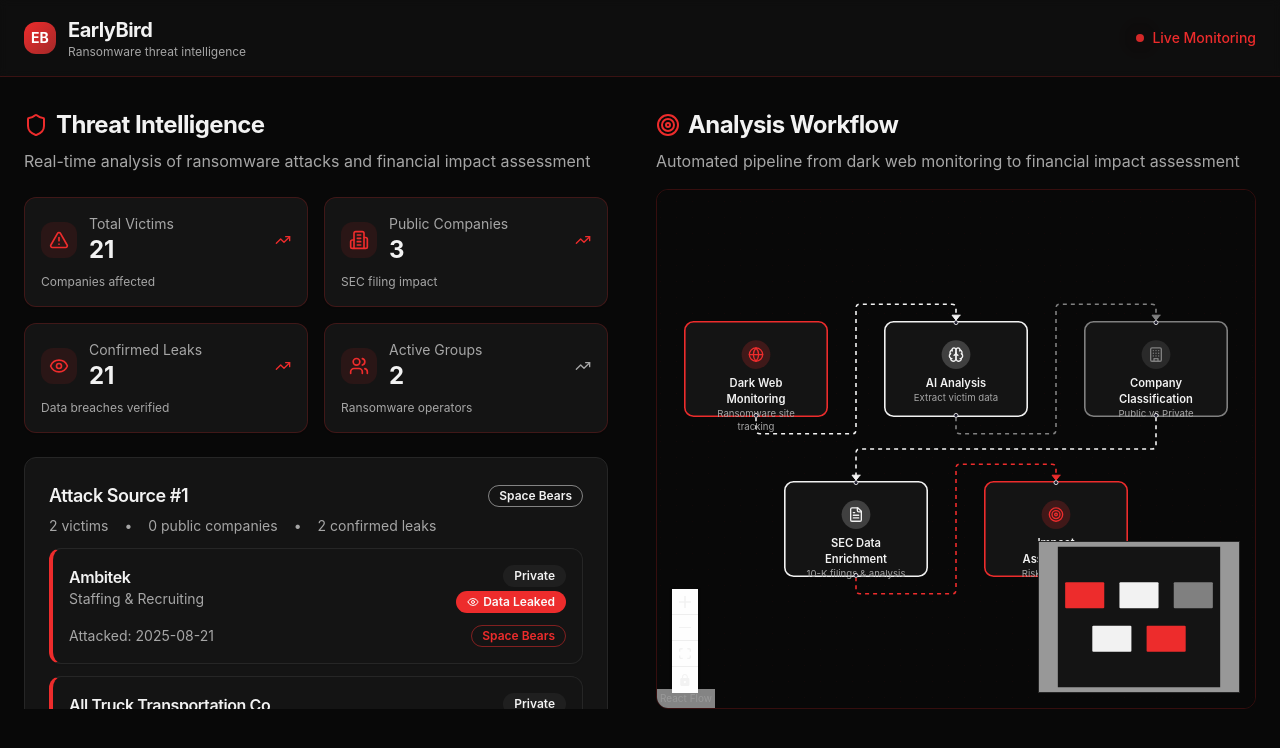
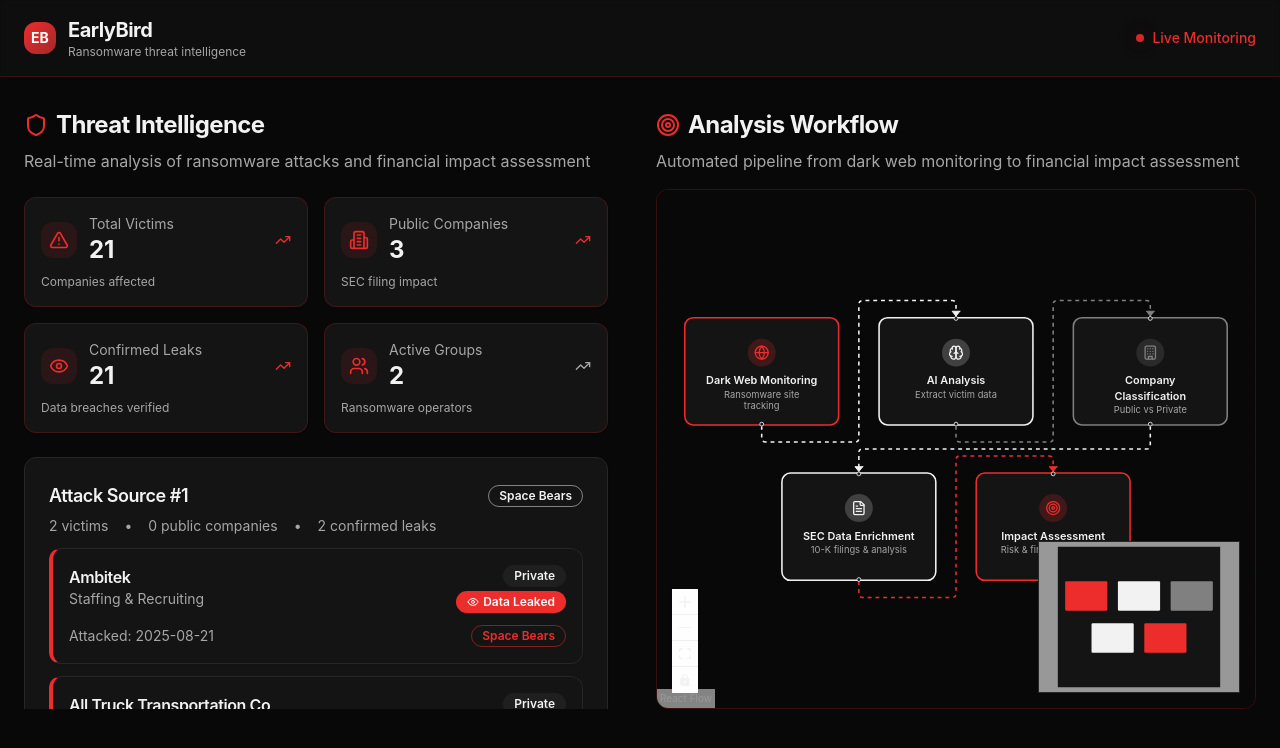
Before and after one commit to pjv4yj/ransomware-tracker-web, a React (Vite) app: page / in a window 1280 px wide. Shown: the top 748 px of the page. Built offline with nearby package versions, Linux system fonts and the light colour scheme.

Commit message:
Fix React Flow styling
Update React Flow control panel to dark mode and adjust node text wrapping.

```diff
--- a/src/components/AnalysisFlow.tsx
+++ b/src/components/AnalysisFlow.tsx
@@ -21,13 +21,13 @@ const initialNodes: Node[] = [
     type: 'input',
     data: {
       label: (
-        <div className="flex flex-col items-center space-y-2 p-3">
+        <div className="flex flex-col items-center space-y-2 p-4">
           <div className="p-2 rounded-full bg-danger/20">
             <Globe className="h-5 w-5 text-danger" />
           </div>
           <div className="text-center">
-            <div className="font-semibold text-sm">Dark Web Monitoring</div>
-            <div className="text-xs text-muted-foreground">Ransomware site tracking</div>
+            <div className="font-semibold text-sm text-foreground">Dark Web Monitoring</div>
+            <div className="text-xs text-muted-foreground text-center leading-tight">Ransomware site tracking</div>
           </div>
         </div>
       )
@@ -37,21 +37,21 @@ const initialNodes: Node[] = [
       background: 'hsl(var(--card))',
       border: '2px solid hsl(var(--danger))',
       borderRadius: '12px',
-      width: 180,
-      height: 120,
+      width: 200,
+      height: 140,
     },
   },
   {
     id: '2',
     data: {
       label: (
-        <div className="flex flex-col items-center space-y-2 p-3">
+        <div className="flex flex-col items-center space-y-2 p-4">
           <div className="p-2 rounded-full bg-success/20">
             <Brain className="h-5 w-5 text-success" />
           </div>
           <div className="text-center">
-            <div className="font-semibold text-sm">AI Analysis</div>
-            <div className="text-xs text-muted-foreground">Extract victim data</div>
+            <div className="font-semibold text-sm text-foreground">AI Analysis</div>
+            <div className="text-xs text-muted-foreground text-center leading-tight">Extract victim data</div>
           </div>
         </div>
       )
@@ -61,21 +61,21 @@ const initialNodes: Node[] = [
       background: 'hsl(var(--card))',
       border: '2px solid hsl(var(--success))',
       borderRadius: '12px',
-      width: 180,
-      height: 120,
+      width: 200,
+      height: 140,
     },
   },
   {
     id: '3',
     data: {
       label: (
-        <div className="flex flex-col items-center space-y-2 p-3">
+        <div className="flex flex-col items-center space-y-2 p-4">
           <div className="p-2 rounded-full bg-neutral/20">
             <Building className="h-5 w-5 text-neutral" />
           </div>
           <div className="text-center">
-            <div className="font-semibold text-sm">Company Classification</div>
-            <div className="text-xs text-muted-foreground">Public vs Private</div>
+            <div className="font-semibold text-sm text-foreground">Company Classification</div>
+            <div className="text-xs text-muted-foreground text-center leading-tight">Public vs Private</div>
           </div>
         </div>
       )
@@ -85,21 +85,21 @@ const initialNodes: Node[] = [
       background: 'hsl(var(--card))',
       border: '2px solid hsl(var(--neutral))',
       borderRadius: '12px',
-      width: 180,
-      height: 120,
+      width: 200,
+      height: 140,
     },
   },
   {
     id: '4',
     data: {
       label: (
-        <div className="flex flex-col items-center space-y-2 p-3">
+        <div className="flex flex-col items-center space-y-2 p-4">
           <div className="p-2 rounded-full bg-success/20">
             <FileText className="h-5 w-5 text-success" />
           </div>
           <div className="text-center">
-            <div className="font-semibold text-sm">SEC Data Enrichment</div>
-            <div className="text-xs text-muted-foreground">10-K filings & analysis</div>
+            <div className="font-semibold text-sm text-foreground">SEC Data Enrichment</div>
+            <div className="text-xs text-muted-foreground text-center leading-tight">10-K filings & analysis</div>
           </div>
         </div>
       )
@@ -109,8 +109,8 @@ const initialNodes: Node[] = [
       background: 'hsl(var(--card))',
       border: '2px solid hsl(var(--success))',
       borderRadius: '12px',
-      width: 180,
-      height: 120,
+      width: 200,
+      height: 140,
     },
   },
   {
@@ -118,13 +118,13 @@ const initialNodes: Node[] = [
     type: 'output',
     data: {
       label: (
-        <div className="flex flex-col items-center space-y-2 p-3">
+        <div className="flex flex-col items-center space-y-2 p-4">
           <div className="p-2 rounded-full bg-danger/20">
             <Target className="h-5 w-5 text-danger" />
           </div>
           <div className="text-center">
-            <div className="font-semibold text-sm">Impact Assessment</div>
-            <div className="text-xs text-muted-foreground">Risk & financial analysis</div>
+            <div className="font-semibold text-sm text-foreground">Impact Assessment</div>
+            <div className="text-xs text-muted-foreground text-center leading-tight">Risk & financial analysis</div>
           </div>
         </div>
       )
@@ -134,8 +134,8 @@ const initialNodes: Node[] = [
       background: 'hsl(var(--card))',
       border: '2px solid hsl(var(--danger))',
       borderRadius: '12px',
-      width: 180,
-      height: 120,
+      width: 200,
+      height: 140,
     },
   },
 ];
--- a/src/index.css
+++ b/src/index.css
@@ -157,4 +157,33 @@ All colors MUST be HSL.
   .custom-scrollbar::-webkit-scrollbar-thumb:hover {
     background: hsl(var(--danger) / 0.8);
   }
+
+  /* React Flow dark mode controls */
+  .react-flow__controls {
+    background: hsl(var(--card)) !important;
+    border: 1px solid hsl(var(--border)) !important;
+    border-radius: 8px !important;
+  }
+
+  .react-flow__controls-button {
+    background: hsl(var(--card)) !important;
+    color: hsl(var(--foreground)) !important;
+    border: none !important;
+    border-bottom: 1px solid hsl(var(--border)) !important;
+  }
+
+  .react-flow__controls-button:hover {
+    background: hsl(var(--accent)) !important;
+    color: hsl(var(--foreground)) !important;
+  }
+
+  .react-flow__controls-button:last-child {
+    border-bottom: none !important;
+  }
+
+  .react-flow__minimap {
+    background: hsl(var(--card)) !important;
+    border: 1px solid hsl(var(--border)) !important;
+    border-radius: 8px !important;
+  }
 }
```
